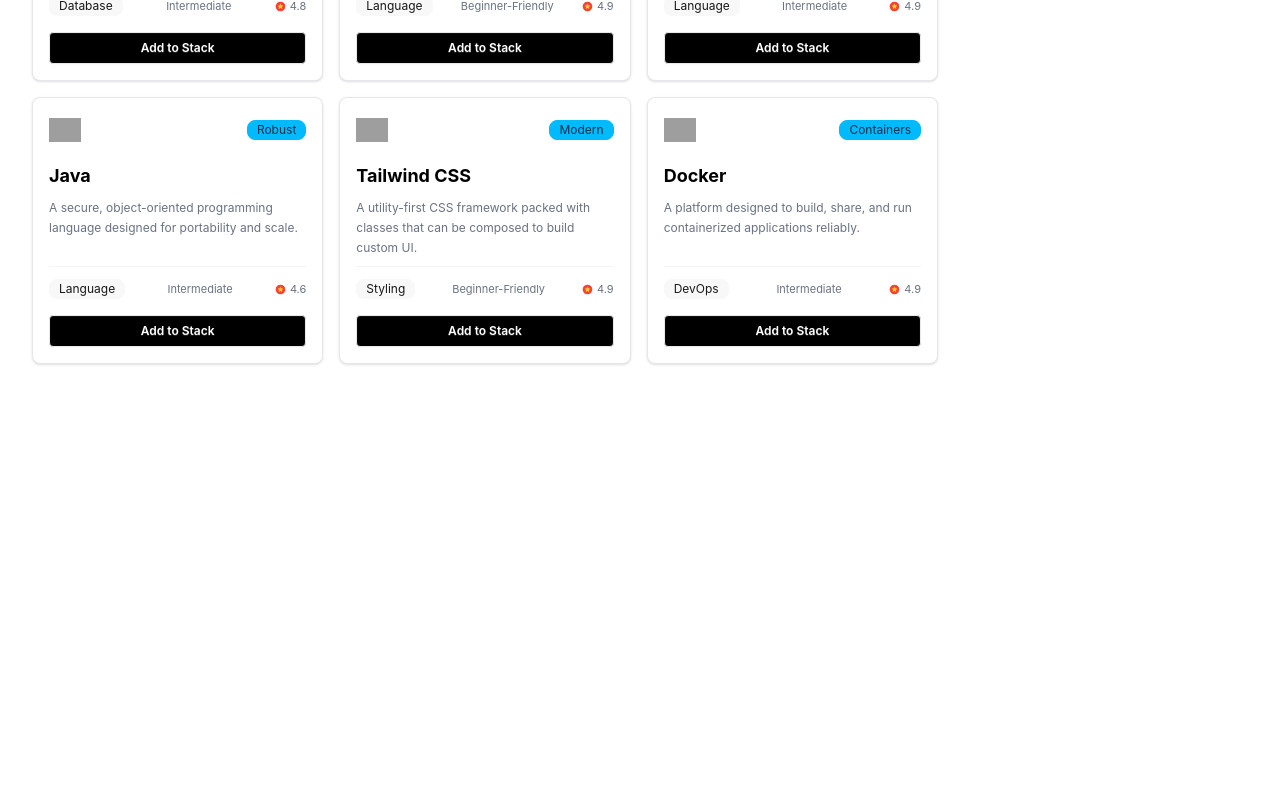
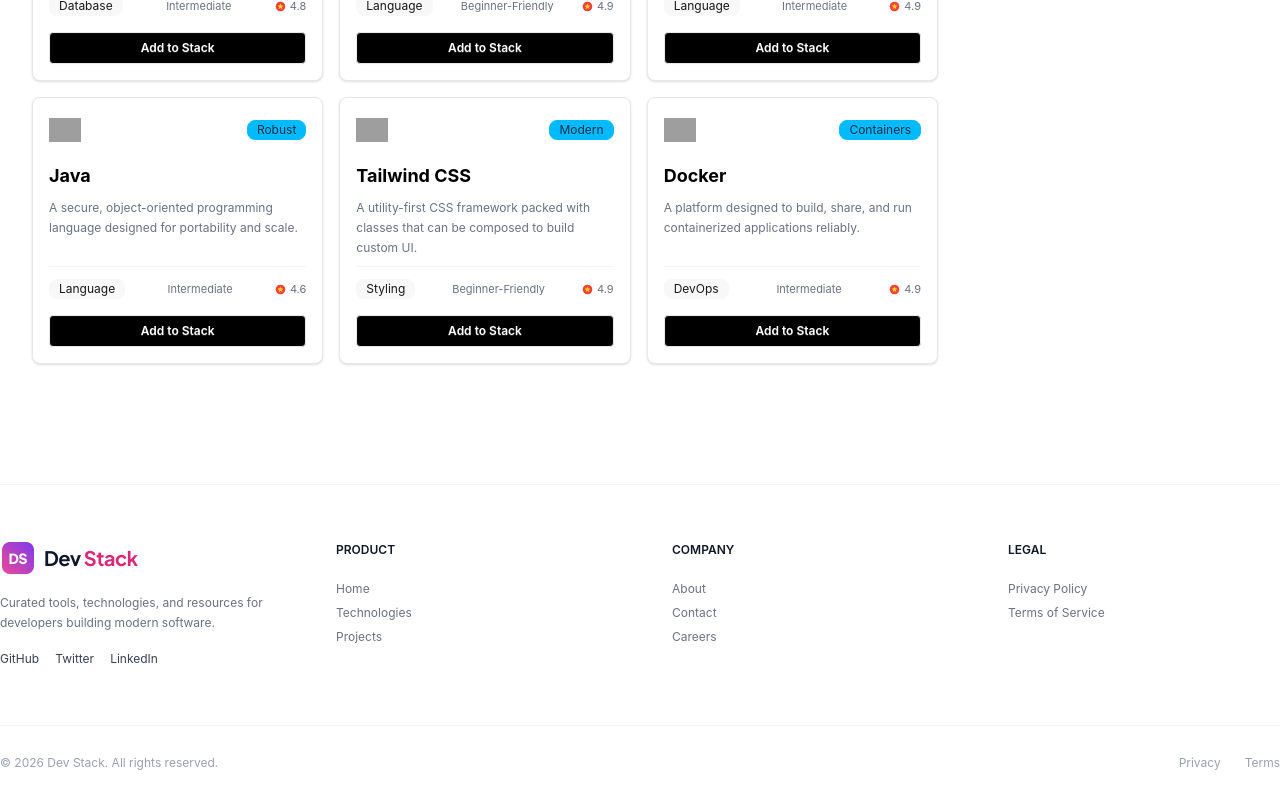
Before and after one commit to mahedihasan83/Dev-Stack, a React (Vite) app: page / in a window 1280 px wide. Shown: the part 1476-2276 px from the top of the page. Before the commit the page ends 1880 px from the top, so only its background shows below. Built offline with nearby package versions, Linux system fonts and the light colour scheme; grey boxes are pictures that could not be loaded.

Commit message:
footer section done

```diff
--- a/src/components/Footer.tsx
+++ b/src/components/Footer.tsx
@@ -1,11 +1,69 @@
-import React from 'react';
+import React from "react";
+import Logo from "../assets/logo-text.png";
 
 const Footer = () => {
-    return (
-        <div>
+  return (
+    <footer className="bg-white border-t border-gray-100 mt-20">
+      <div className="container mx-auto px-6 lg:px-0">
+        <div className="py-14 grid grid-cols-1 md:grid-cols-2 lg:grid-cols-4 gap-10 lg:gap-16">
+          <div>
+            <div>
+              <img src={Logo} alt="" />
+            </div>
+            <p className="text-[12px] leading-5 text-gray-500 mt-4 max-w-[330px]">
+              Curated tools, technologies, and resources for developers building
+              modern software.
+            </p>
 
+            <div className="space-x-4 mt-3">
+                <a href="" className="text-[12px] text-gray-700">GitHub</a>
+                <a href="" className="text-[12px] text-gray-700">Twitter</a>
+                <a href="" className="text-[12px] text-gray-700">LinkedIn</a>
+            </div>
+          </div>
+
+          <div>
+            <h3 className="text-[12px] font-semibold text-gray-900 mb-4">PRODUCT</h3>
+            <ul>
+                <li><a href="" className="text-[12px] text-gray-500">Home</a></li>
+                <li><a href="" className="text-[12px] text-gray-500">Technologies</a></li>
+                <li><a href="" className="text-[12px] text-gray-500">Projects</a></li>
+            </ul>
+          </div>
+
+          <div>
+            <h3 className="text-[12px] font-semibold text-gray-900 mb-4">COMPANY</h3>
+            <ul>
+                <li><a href="" className="text-[12px] text-gray-500">About</a></li>
+                <li><a href="" className="text-[12px] text-gray-500">Contact</a></li>
+                <li><a href=""  className="text-[12px] text-gray-500">Careers</a></li>
+            </ul>
+          </div>
+          <div>
+            <h3 className="text-[12px] font-semibold text-gray-900 mb-4">LEGAL</h3>
+            <ul>
+                <li><a href="" className="text-[12px] text-gray-500">Privacy Policy</a></li>
+                <li><a href="" className="text-[12px] text-gray-500">Terms of Service</a></li>
+
+            </ul>
+          </div>
         </div>
-    );
+
+        <div className="border-gray-100 border-t py-7 flex flex-col sm:flex-row justify-between items-center gap-4">
+            <p className="text-[12px] text-gray-400">
+                © 2026 Dev Stack. All rights reserved.
+
+            </p>
+
+            <div className="flex gap-6">
+                <a href="" className="text-[12px] text-gray-400">Privacy</a>
+                <a href="" className="text-[12px] text-gray-400">Terms</a>
+
+            </div>
+        </div>
+      </div>
+    </footer>
+  );
 };
 
 export default Footer;
```
Also changed, not shown: 1 other file (tests, documents, lock files or other folders).
